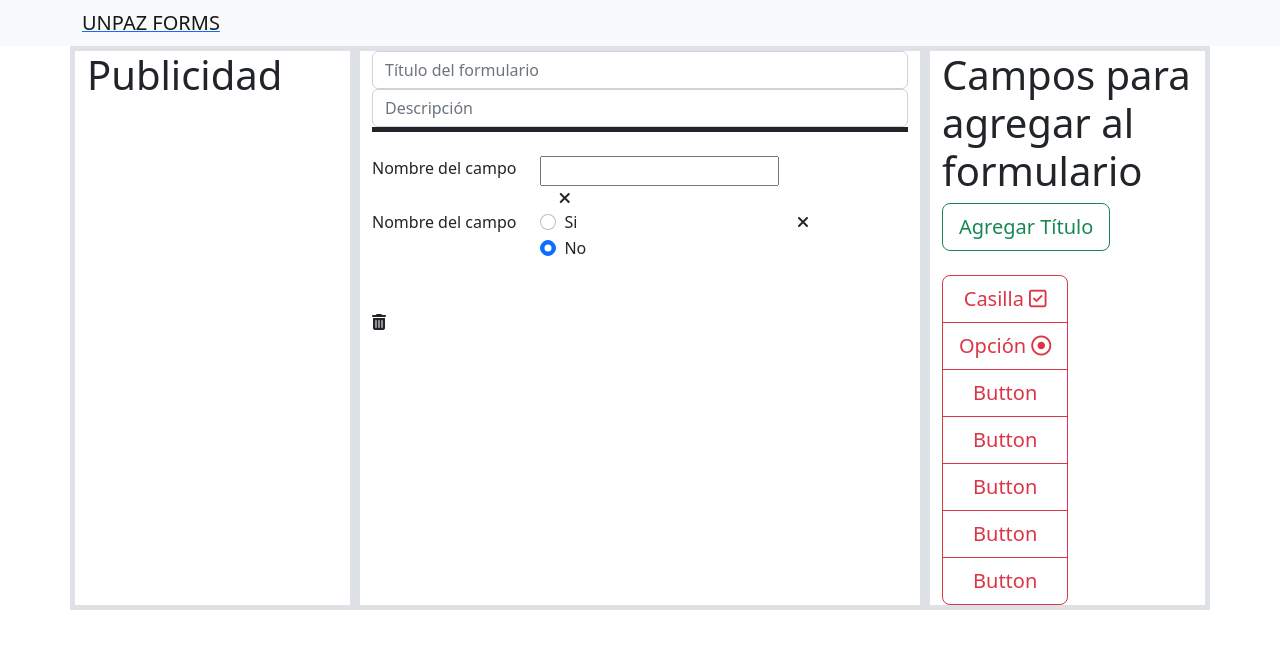
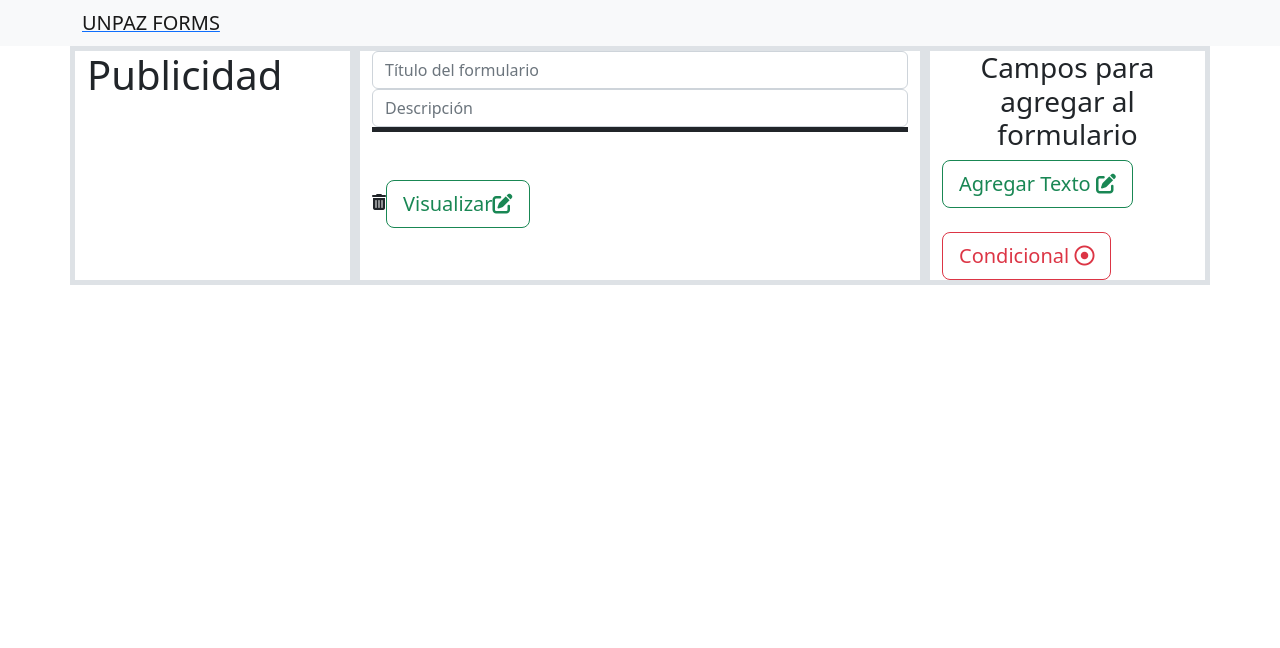
Before and after one commit to josueaquino12/DesarrolloApp-Optativa-II, a React (Create React App) app in the folder client/: page /landingEdicionForms in a window 1280 px wide. Shown: the top 648 px of the page. Built offline with nearby package versions, Linux system fonts and the light colour scheme.

Commit message:
Cambios en el front
Cambios en el front

```diff
--- /dev/null
+++ b/client/src/components/AgregarTexto.js
@@ -0,0 +1,31 @@
+import React, {Component} from "react";
+import '../App.css'
+import 'bootstrap/dist/css/bootstrap.min.css';
+import Texto from './Texto.js';
+
+
+class AgregarCampoTexto extends Component {
+
+render(){
+    const {lista, handlerText} = this.props;
+
+    const texto = lista.map(
+        t => (
+            <div key={t.id}>
+                <Texto tarea={t} handlerText={handlerText}/>
+
+            </div>
+        )
+    )
+    return(
+
+
+        <div className="bg-light text-dark">
+           {texto}
+        </div>
+    )
+}
+
+}
+
+export default AgregarCampoTexto;
--- a/client/src/components/Opcion.js
+++ b/client/src/components/Opcion.js
@@ -20,12 +20,21 @@ class Opcion extends Component {
 
                 <div class="col-auto">
 
+
+                    <input class="form-control" type="text" placeholder={tarea.label}></input>
                     <div class="form-check">
                     <input class="form-check-input" type="radio" name="flexRadioDefault" id="flexRadioDefault1" checked onChange={handlerOnChange}></input>
-                    <label class="form-check-label" for="flexRadioDefault1">{tarea.nombre}</label>
+                    <label class="form-check-label" for="flexRadioDefault1">{tarea.true}</label>
                     </div>
 
                     <div class="form-check">
+                    <input class="form-check-input" type="radio" name="flexRadioDefault" id="flexRadioDefault1" checked onChange={handlerOnChange}></input>
+                    <label class="form-check-label" for="flexRadioDefault1">{tarea.false}</label>
+                    </div>
+
+                   {/*
+                    <input class="form-control" type="text" placeholder="Escribir pregunta"></input>
+                   <div class="form-check">
                     <input class="form-check-input" type="radio" name="flexRadioDefault" id="flexRadioDefault2"  onChange={handlerOnChange}></input>
                     <label class="form-check-label" for="flexRadioDefault2">{tarea.nombre}</label>
                      </div>
@@ -33,7 +42,7 @@ class Opcion extends Component {
                     <div class="form-check">
                     <input class="form-check-input" type="radio" name="flexRadioDefault" id="flexRadioDefault3"  onChange={handlerOnChange}></input>
                     <label class="form-check-label" for="flexRadioDefault3">{tarea.nombre}</label>
-                    </div>
+        </div>*/}
 
 
                     </div>
--- /dev/null
+++ b/client/src/components/Texto.js
@@ -0,0 +1,35 @@
+import React, {Component, Fragment} from "react";
+import '../App.css'
+import 'bootstrap/dist/css/bootstrap.min.css';
+
+
+class Texto extends Component {
+
+    render(){
+
+        const {tarea, handlerText} = this.props;
+
+        const handlerOnChange = () =>{
+            handlerText(tarea)
+        }
+
+        return (
+            <Fragment>
+
+                <div class="row">
+
+                <div class="col-auto">
+                <h4>{tarea.label}</h4>
+                <input class="form-control" type="text" placeholder={tarea.value}></input>
+
+                </div>
+
+
+                </div>
+
+            </Fragment>
+        )
+    }
+}
+
+export default Texto;
--- a/client/src/mockups/LandingEdicionForms.js
+++ b/client/src/mockups/LandingEdicionForms.js
@@ -3,28 +3,24 @@ import React, {Component} from 'react'
 import '../App.css'
 import 'bootstrap/dist/css/bootstrap.min.css';
 import '../components/AgregarCampoCasilla.js'
-import AgregarCampoCasilla from '../components/AgregarCampoCasilla.js';
+//import AgregarCampoCasilla from '../components/AgregarCampoCasilla.js';
 import AgregarCampoOpcion from '../components/AgregarCampoOpcion';
-import ComboTareas from '../components/ComboTareas';
+//import ComboTareas from '../components/ComboTareas';
+import AgregarCampoTexto from '../components/AgregarTexto';
 
 class LandingEdicionForms extends Component{
 
   state = {
-    checks : [],
     radio : [],
-
-}
+    text: [],
+    campos: []
+  }
 
 
     render() {
 
-      const {checks, radio} = this.state;
-
-      const handlerCheck = () => {
-        const newTareas = [...checks]
-        this.setState( { checks :newTareas
-         } )
-      }
+      const {campos} = this.state;
+      /*const { radio, text} = this.state;
 
       const handlerRadio = () => {
         const newTareas = [...radio]
@@ -32,26 +28,56 @@ class LandingEdicionForms extends Component{
          } )
       }
 
+      const handlerText = () => {
+        const newTareas = [...text]
+        this.setState( { text :newTareas
+         } )
+      }
 
 
       const handlerAddField = () =>{
-      const newTareas = [...checks]
-      newTareas.push({"nombre":"Agrege la pregunta aqui"})
-      this.setState( { checks :newTareas } )
-      }
+        const newTareas = [...radio]
+        newTareas.push({ id : 0, label: "Escriba la pregunta aqui", true: "Sí", false: "No" })
+        this.setState({radio :newTareas })
+        }
+
+        const handlerAddText = () => {
+          const newTareas = [...text]
+          newTareas.push({ id : 0, label: "Escriba la pregunta aqui", value: "Agrege la respuesta aquí" })
+          this.setState( { text :newTareas } )
+         }*/
 
 
-      const handlerAddField2 = () =>{
-        const newTareas = [...radio]
-        newTareas.push({"nombre":"Agrege la pregunta aqui"})
-        this.setState( { radio :newTareas } )
+         const handlerField = () => {
+          const newTareas = [...campos]
+          this.setState( { campos :newTareas } )
+
         }
+
+
+         const handlerAddField = (event) => {
+          const newTareas = [...campos]
+          if (event == "1")
+          {
+            newTareas.push({label: "Escriba la pregunta", value: "Agrege la respuesta aquí" })
+          }
+          else if (event == "2")
+          {
+            newTareas.push({label: "Escriba la pregunta aqui", true: "Sí", false: "No" })
+          }
+
+            this.setState( { campos :newTareas } )
+         }
+
 
 
       const handlerAddTitle = () => {
 
         alert("Botón Presionado")
      }
+
+
+
         return(
 
         <div class="container">
@@ -69,66 +95,23 @@ class LandingEdicionForms extends Component{
                 <br></br>
 
 
-
-                <div class="row">
-                    <div class="col-auto"><label for="campname">Nombre del campo</label></div>
-                    <div class="col-auto"><input type="text" id="campname"></input></div>
-                    <div class="col offset-md-4"><i class="fa-solid fa-xmark"></i></div>
-                </div>
-
-                <div class="row">
-                <div class="col-auto"><label for="campname">Nombre del campo</label></div>
-                <div class="col-auto">
-                    <div class="form-check">
-                    <input class="form-check-input" type="radio" name="flexRadioDefault" id="flexRadioDefault1"></input>
-                    <label class="form-check-label" for="flexRadioDefault1">Si</label>
-                    </div>
-                    <div class="form-check">
-                     <input class="form-check-input" type="radio" name="flexRadioDefault" id="flexRadioDefault2" checked></input>
-                     <label class="form-check-label" for="flexRadioDefault2">No</label>
-                     </div>
-                </div>
-                <div class="col offset-md-4"><i class="fa-solid fa-xmark"></i></div>
-                </div>
-
-                {/*{cantidadTareasIncompletas > 0 && <ComboTareas lista={tareas} filtro={false} cantidadTareas= {cantidadTareasIncompletas}/>}
-                {cantidadTareasCompletas > 0 && <ComboTareas lista={tareas} filtro={true} cantidadTareas= {cantidadTareasCompletas}/>}*/}
-                <br></br>
-                { /*<AgregarCampoCasilla lista={tareas} handlerCheck={handlerCheck}/> ? <AgregarCampoCasilla lista={tareas} handlerCheck={handlerCheck}/> : <AgregarCampoOpcion lista={tareas} handlerCheck={handlerCheck}/>*/}
-                <AgregarCampoCasilla lista={checks} handlerCheck={handlerCheck}/>
-                <AgregarCampoOpcion lista={radio} handlerRadio={handlerRadio}/>
-
-
+                {handlerAddField ? ( <AgregarCampoTexto lista={campos} handlerText={handlerField}/>) : (<AgregarCampoOpcion lista={campos} handlerRadio={handlerField}/>)}
 
                 <br></br>
                 <i class="fa-solid fa-trash-can"></i>
+                <button type="button" class="btn btn-outline-success btn-lg">Visualizar<i class="fa-solid fa-pen-to-square"></i></button>
               </div>
 
              {/*Panel publicidad*/}
               <div class="col-3  border border-5">
-              <h1>Campos para agregar al formulario</h1>
+              <h3 class="text-center">Campos para agregar al formulario</h3>
 
-             <button type="button" onClick={handlerAddTitle} class="btn btn-outline-success btn-lg">Agregar Título</button>
+            {/*<button type="button" onClick={handlerAddText} class="btn btn-outline-success btn-lg">Agregar Texto <i class="fa-solid fa-pen-to-square"></i></button>*/}
+             <button type="button" onClick={() =>handlerAddField(1)}  class="btn btn-outline-success btn-lg">Agregar Texto <i class="fa-solid fa-pen-to-square"></i></button>
              <br></br>
              <br></br>
+             <button type="button" onClick={() =>handlerAddField(2)}  class="btn btn-outline-danger btn-lg">Condicional <i class="fa-regular fa-circle-dot"></i></button>
 
-
-
-             {/*<input id="tareatext" type="text" ref={ele => this.campoAgregar = ele}/>*/}
-
-
-
-
-
-             <div class="btn-group-vertical" role="group" aria-label="Vertical button group">
-               <button type="button" onClick={handlerAddField} class="btn btn-outline-danger btn-lg">Casilla <i class="fa-regular fa-square-check"></i></button>
-               <button type="button" onClick={handlerAddField2} class="btn btn-outline-danger btn-lg">Opción <i class="fa-regular fa-circle-dot"></i></button>
-               <button type="button" class="btn btn-outline-danger btn-lg">Button</button>
-               <button type="button" class="btn btn-outline-danger btn-lg">Button</button>
-               <button type="button" class="btn btn-outline-danger btn-lg">Button</button>
-               <button type="button" class="btn btn-outline-danger btn-lg">Button</button>
-               <button type="button" class="btn btn-outline-danger btn-lg">Button</button>
-              </div>
 
             </div>
             </div>
```
Also changed, not shown: client/src/components/AgregarCampoListaDesplegable.js (deleted), client/src/components/AgregarCampoRespuestaCorta.js (deleted).
